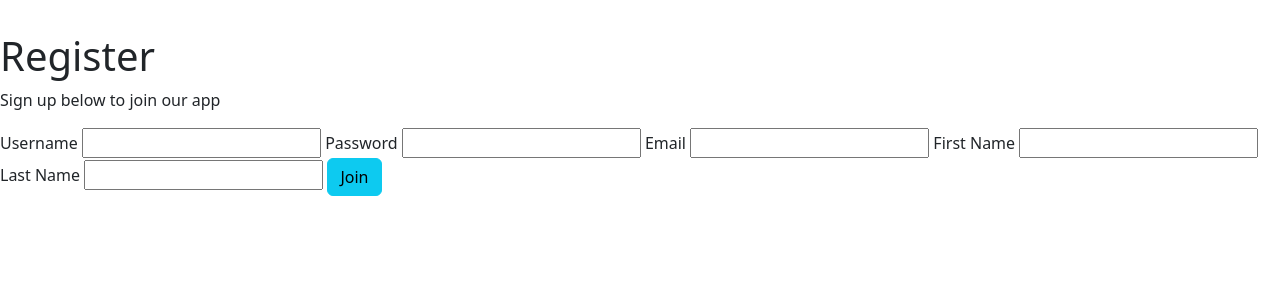
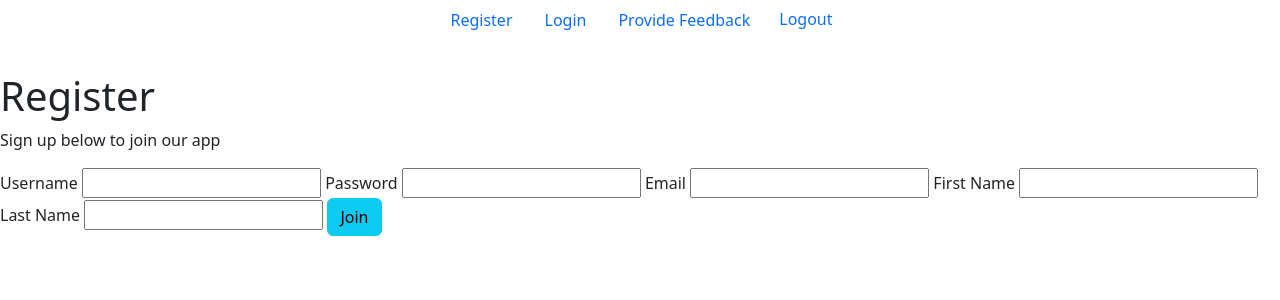
Before and after one commit to dalbiter/flask-feedback, a Flask app: page /register in a window 1280 px wide. Shown: the top 300 px of the page. Run offline with Flask 3, Linux system fonts and the light colour scheme.

Commit message:
Step 5, added logout route and added simple navbar

```diff
--- a/app.py
+++ b/app.py
@@ -76,3 +76,11 @@ def show_secrets():
         return redirect('/login')
     else:
         return render_template('secrets.html')
+
+@app.route('/logout', methods=['POST'])
+def logout_user():
+    """log our user and flashes message"""
+    user = db.session.get(User, session.get('username'))
+    flash(f"Goodbye {user.first_name}, thanks for visiting!", "info")
+    session.pop('username')
+    return redirect('/')
--- a/templates/base.html
+++ b/templates/base.html
@@ -7,6 +7,22 @@
     <title>{% block title %}{% endblock %}</title>
 </head>
 <body>
+    <ul class="nav justify-content-center">
+        <li class="nav-item">
+          <a class="nav-link" href="/register">Register</a>
+        </li>
+        <li class="nav-item">
+          <a class="nav-link" href="/login">Login</a>
+        </li>
+        <li class="nav-item">
+          <a class="nav-link" href="/feedback">Provide Feedback</a>
+        </li>
+        <li class="nav-item">
+            <form action="/logout" method="POST">
+                <button class="btn btn-link" style="text-decoration: none;">Logout</button>
+            </form>
+        </li>
+      </ul>
     <div class="container" style="margin-top: 2em">
         {% for category, msg in get_flashed_messages(with_categories=True) %}
             <div class="alert alert-{{category}}" >{{ msg }}</div>
```
